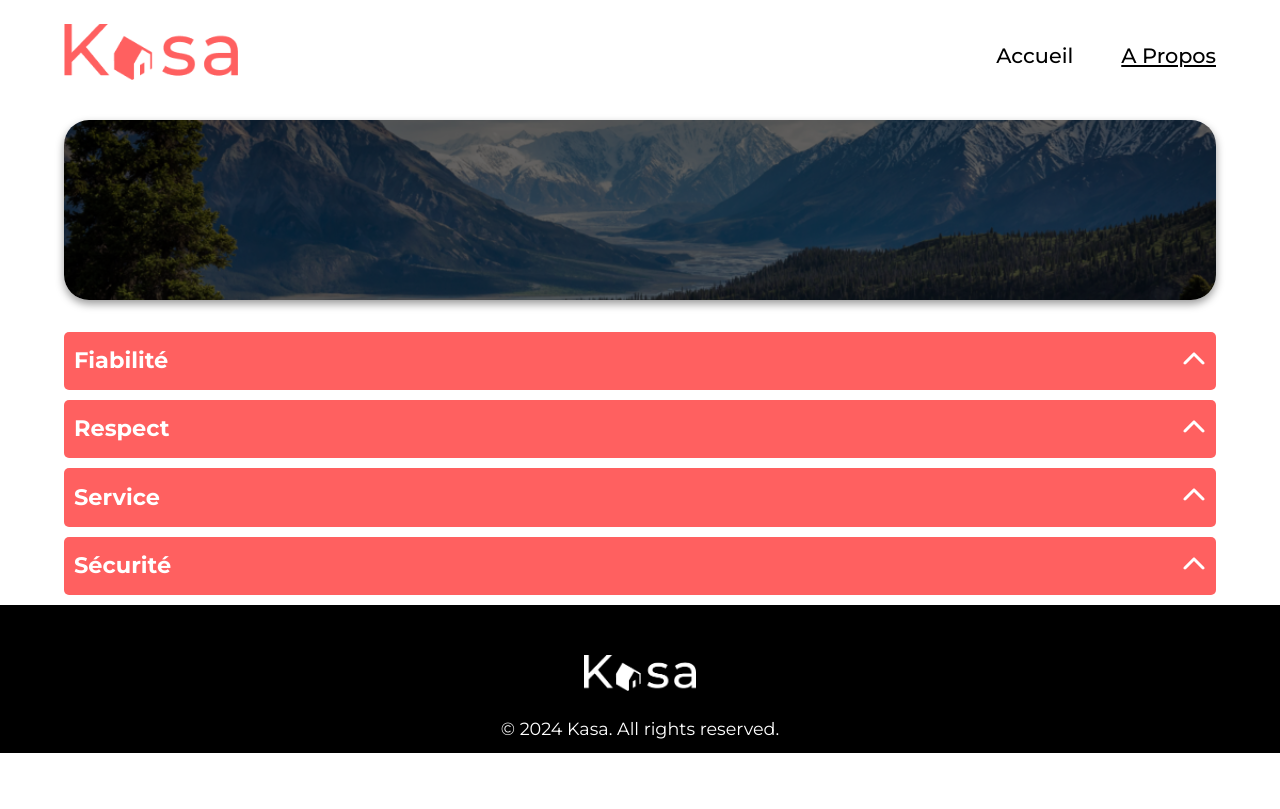
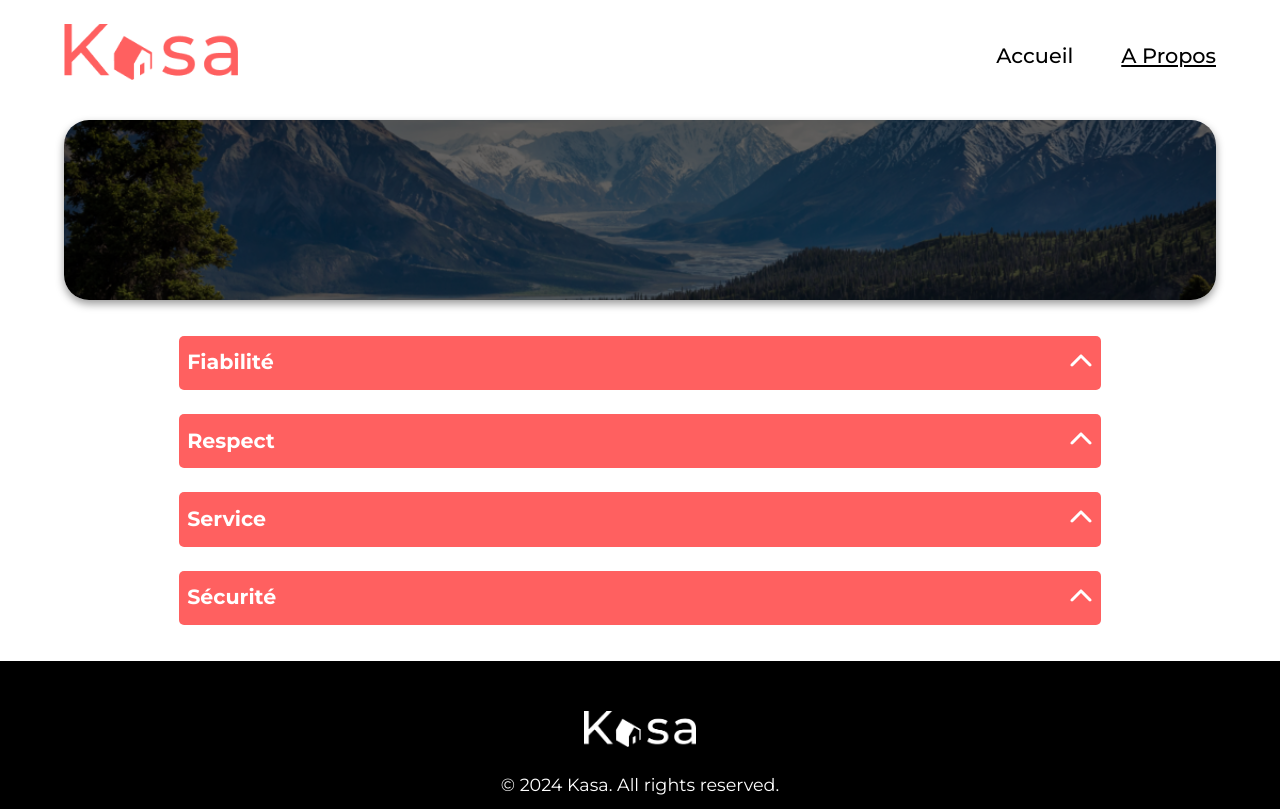
Before and after one commit to Lanseeg/oc-p5-kasa, a React (Create React App) app: page /about in a window 1280 px wide. Built offline with nearby package versions, Linux system fonts and the light colour scheme.

Commit message:
finished step 5: about page with useState and CSS animation using max-height, padding & transition

```diff
--- a/src/components/Collapse.js
+++ b/src/components/Collapse.js
@@ -1,7 +1,7 @@
-import React, { useState } from 'react';
-import '../styles/_collapse.scss';
-import { FontAwesomeIcon } from '@fortawesome/react-fontawesome';
-import { faChevronUp, faChevronDown } from '@fortawesome/free-solid-svg-icons';
+import React, { useState } from "react";
+import "../styles/_collapse.scss";
+import { FontAwesomeIcon } from "@fortawesome/react-fontawesome";
+import { faChevronUp, faChevronDown } from "@fortawesome/free-solid-svg-icons";
 
 const Collapse = ({ title, content }) => {
   const [isOpen, setIsOpen] = useState(false);
@@ -14,22 +14,15 @@ const Collapse = ({ title, content }) => {
     <div className="collapse">
       <div className="collapse__header" onClick={toggleCollapse}>
         <h3>{title}</h3>
-        {/* arrow */}
-        <span className="collapse__icon">
-          {isOpen ? (
-            <FontAwesomeIcon icon={faChevronDown} style={{ color: '#ffffff' }} />
-          ) : (
-            <FontAwesomeIcon icon={faChevronUp} style={{ color: '#ffffff' }} />
-          )}
+        <span className={`collapse__icon ${isOpen ? "open" : ""}`}>
+          <FontAwesomeIcon icon={faChevronUp} style={{ color: "#ffffff" }} />
         </span>
       </div>
 
-      {/* content */}
-      {isOpen && (
-        <div className="collapse__content">
-          <p>{content}</p>
-        </div>
-      )}
+      {/* class 'open' */}
+      <div className={`collapse__content ${isOpen ? "open" : ""}`}>
+        <p>{content}</p>
+      </div>
     </div>
   );
 };
--- a/src/styles/_about.scss
+++ b/src/styles/_about.scss
@@ -2,4 +2,12 @@
 .about {
     width: 90%;
     margin: 0 auto;
+
+    &__collapse {
+        width: 80%;
+        margin: 0 auto;
+        margin-top: 36px;
+        margin-bottom: 36px;
+    }
+
 }
--- a/src/styles/_collapse.scss
+++ b/src/styles/_collapse.scss
@@ -1,17 +1,17 @@
 .collapse {
-    margin-bottom: 10px;
+  margin-bottom: 24px;
   border-radius: 5px;
   overflow: hidden;
 
   &__header {
     background-color: #ff6060;
     color: white;
-      padding: 10px;
+    padding: 8px;
     display: flex;
     justify-content: space-between;
     align-items: center;
     cursor: pointer;
-      font-size: 1.2rem;
+    font-size: 1.1rem;
   }
 
   &__icon {
@@ -24,7 +24,15 @@
     padding: 10px;
     font-size: 1rem;
     color: #333;
-      transition: max-height 0.3s ease;
+    overflow: hidden;
+    max-height: 0; /* for css animation */
+    transition: max-height 0.3s ease-out, padding 0.3s ease-out;
+    padding: 0 10px; /* reduced initial padding */
+  }
+
+  &__content.open {
+    max-height: 500px; /* bigger than content for css animation purposes */
+    padding: 10px; /* back to full padding when opened */
   }
 
   &__icon.open {
--- a/src/styles/main.css
+++ b/src/styles/main.css
@@ -92,6 +92,12 @@ body {
 .about {
   width: 90%;
   margin: 0 auto;
+}
+.about__collapse {
+  width: 80%;
+  margin: 0 auto;
+  margin-top: 36px;
+  margin-bottom: 36px;
 }
 
 .banner {
```
Also changed, not shown: 1 other file (tests, documents, lock files or other folders). Lines whose indentation alone changed are shown as unchanged.
